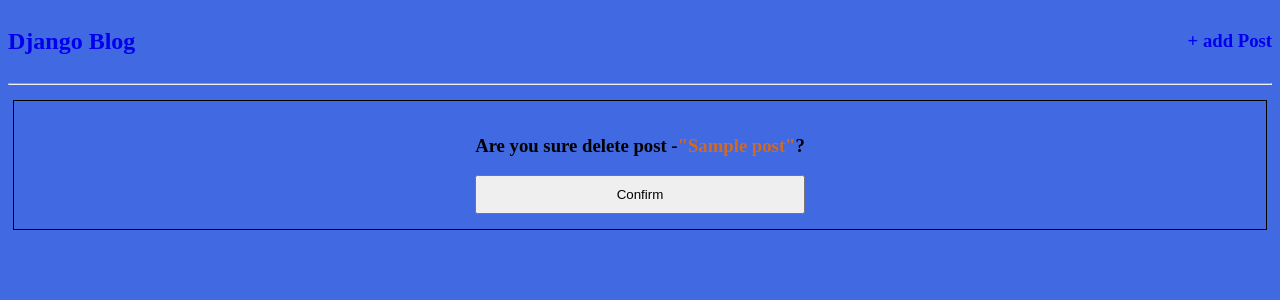
After one commit to kr0pa/mini-blog, a Django app: page /post/1/delete in a window 1280 px wide. The commit adds this page. Shown: the top 300 px of the page. Run offline with Django 5.2, Linux system fonts and the light colour scheme; tables that the repository leaves empty hold one stand-in row (values such as "Sample post").

Commit message:
add delete func and template

```diff
--- a/blog_app/urls.py
+++ b/blog_app/urls.py
@@ -1,9 +1,10 @@
 from django.urls import path
-from .views import BlogView, BlogCreateView, BlogDetailView, BlogUpdateView
+from .views import BlogView, BlogCreateView, BlogDetailView, BlogUpdateView, BlogDeleteView
 
 urlpatterns = [
     path('', BlogView.as_view(), name="home"),
     path('post/new/', BlogCreateView.as_view(), name="post_new"),
     path('post/<int:pk>/', BlogDetailView.as_view(), name="post_detail"),
     path('post/<int:pk>/edit/', BlogUpdateView.as_view(), name="post_edit"),
+    path('post/<int:pk>/delete', BlogDeleteView.as_view(), name="post_delete"),
 ]
--- a/blog_app/views.py
+++ b/blog_app/views.py
@@ -1,6 +1,7 @@
 from django.shortcuts import render, redirect
+from django.urls import reverse_lazy
 from django.views import View
-from django.views.generic import DetailView
+from django.views.generic import DetailView, DeleteView
 from .models import Post
 from .forms import PostForm
 
@@ -45,3 +46,8 @@ class BlogUpdateView(View):
             return redirect("home")
 
         return render(request, self.template, {"form": form})
+
+class BlogDeleteView(DeleteView):
+    model = Post
+    template_name = "post_delete.html"
+    success_url = reverse_lazy("home")
--- a/static/css/style.css
+++ b/static/css/style.css
@@ -22,8 +22,17 @@ main > div {
   margin: 15px 5px;
 }
 
-main div p {
-  text-align: center;
+main > div form {
+  display: flex;
+  flex-direction: column;
+}
+
+main > div form > button {
+  padding: 10px 20px;
+}
+
+h3 span {
+  color: chocolate;
 }
 
 a {
@@ -42,3 +51,18 @@ div div + a {
   color: chocolate;
   text-transform: uppercase;
 }
+
+div h3 + p {
+  color: chocolate;
+}
+
+button {
+  cursor: pointer;
+}
+
+#nav {
+  width: 100%;
+  display: flex;
+  flex-direction: row;
+  justify-content: space-between;
+}
--- /dev/null
+++ b/templates/post_delete.html
@@ -0,0 +1,10 @@
+{% extends 'base.html' %}
+{% block content %}
+  <div>
+    <form method="post">
+      {% csrf_token %}
+      <h3>Are you sure delete post -<span>"{{ post.title }}"</span>?</h3>
+      <button type="submit">Confirm</button>
+    </form>
+  </div>
+{% endblock %}
--- a/templates/post_detail.html
+++ b/templates/post_detail.html
@@ -4,6 +4,9 @@
       <h2>{{ post.title }}</h2>
       <p>{{ post.body }}</p>
     </div>
-    <a href="{% url 'post_edit' post.pk %}">Edit</a>
+    <div id="nav">
+      <a href="{% url 'post_delete' post.pk %}">Delete</a>
+      <a href="{% url 'post_edit' post.pk %}">Edit</a>
+    </div>
   </div>
 {% endblock %}
```
